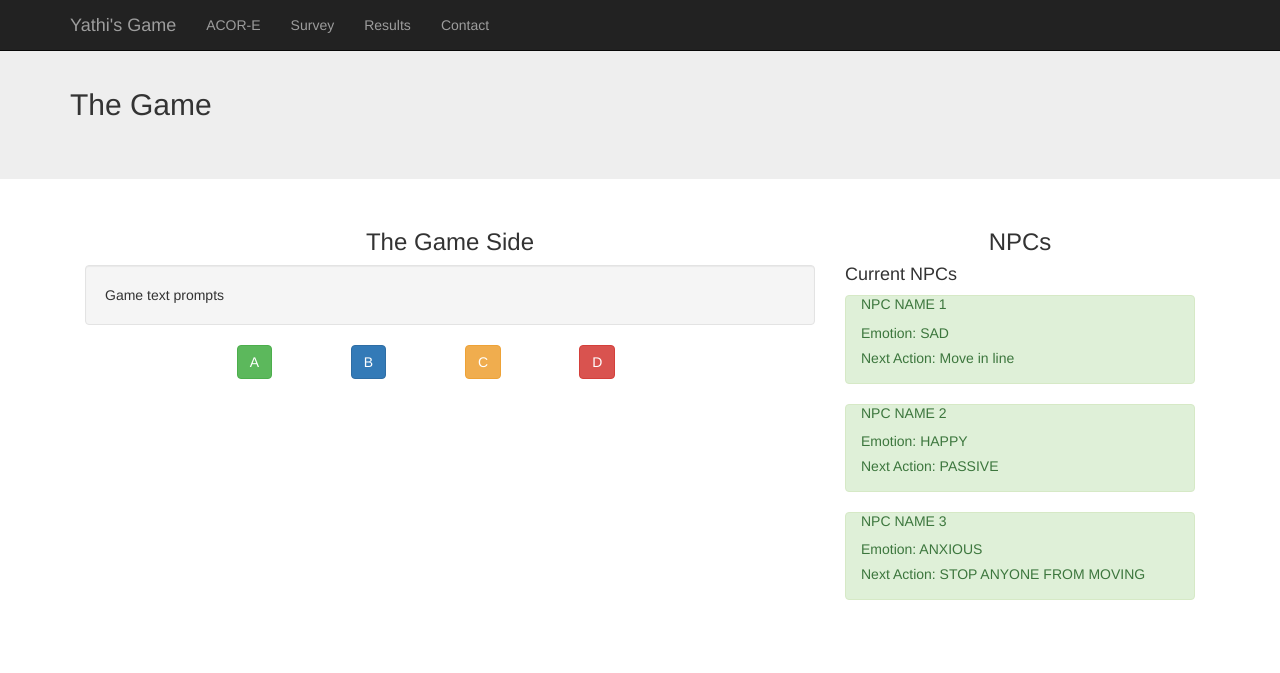
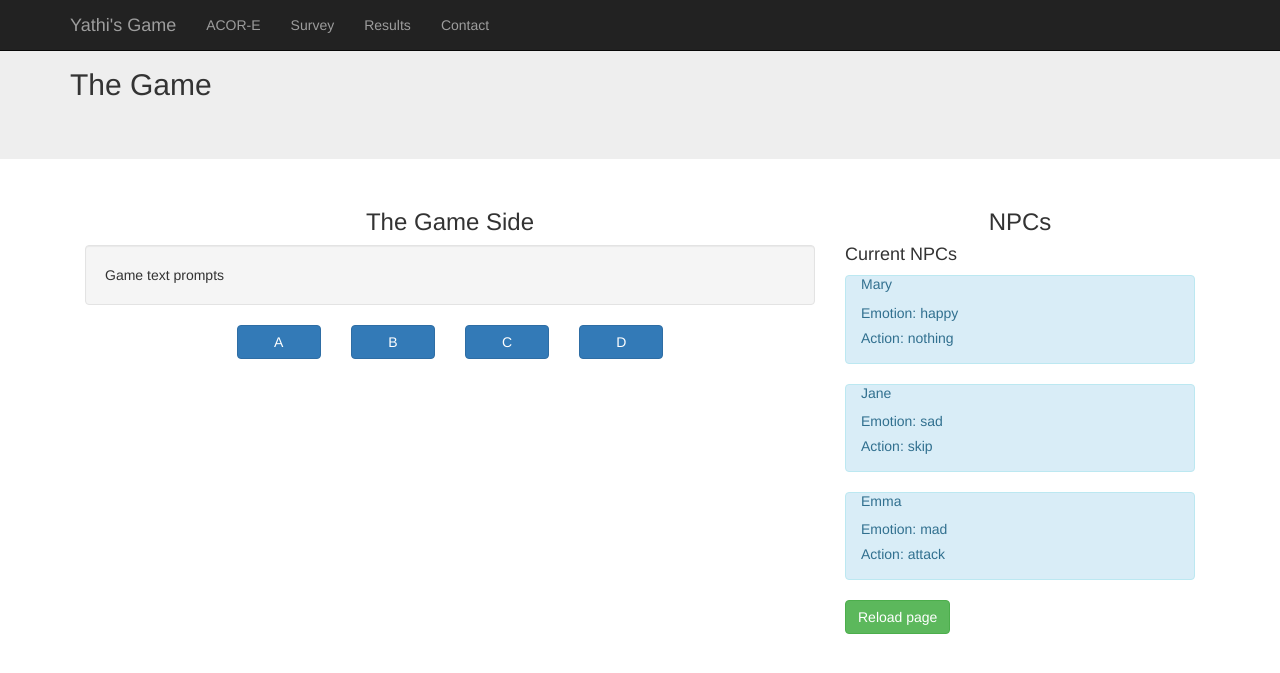
Before and after one commit to mviz/ACORE, a Django app: page / in a window 1280 px wide. Shown: the top 673 px of the page. Run offline with Django 3.2, Linux system fonts and the light colour scheme; some libraries are stand-ins or nearby versions.

Commit message:
NPC divs are now dependant on variables in the function view

```diff
--- a/game_survey/urls.py
+++ b/game_survey/urls.py
@@ -3,13 +3,14 @@ from django.conf.urls import patterns, include, url
 from django.contrib import admin
 admin.autodiscover()
 
-from .views import HomePageView, ContactView, AcoreView
+from .views import ContactView, AcoreView
 
 
 urlpatterns = patterns('',
-    url(r'^$', HomePageView.as_view(), name='home'),
+    #url(r'^$', HomePageView.as_view(), name='home'),
     url(r'^admin/', include(admin.site.urls)),
     url(r'^contact/', ContactView.as_view(), name='Contact page'),
     url(r'^acore/', AcoreView.as_view(), name='Acore page'),
     url(r'^surveys/', include('surveys.urls', namespace='surveys')),
+    url(r'^$', include('surveys.urls', namespace='surveys')),
 )
--- a/game_survey/views.py
+++ b/game_survey/views.py
@@ -1,7 +1,5 @@
 from django.views import generic
 
-class HomePageView(generic.TemplateView):
-    template_name = 'home.html'
 
 class ContactView(generic.TemplateView):
     template_name = 'contact.html'
--- /dev/null
+++ b/surveys/templates/surveys/home.html
@@ -0,0 +1,82 @@
+{% extends '_layouts/base.html' %}
+{% load surveys_tags %}
+
+{% block page_title %} <h2>The Game</h2> {% endblock page_title %}
+
+{% block page_content %}
+
+    <!-- This half is the game -->
+    <div class="col-sm-8">
+            <h3 style="text-align:center"> The Game Side </h3>
+            <strong><p id="last_move"> </p></strong>
+            <div class="well" id="game_text"> Game text prompts </div>
+            <div class="col-sm-2"> </div>
+            <div class="col-sm-8">
+                <div class='col-sm-3'><button type="button" class="btn btn-primary game_input" > A </button> </div>
+                <div class="col-sm-3"><button type="button" class="btn btn-primary game_input" > B </button> </div>
+                <div class="col-sm-3"><button type="button" class="btn btn-primary game_input" > C </button> </div>
+                <div class="col-sm-3"><button type="button" class="btn btn-primary game_input" > D </button> </div>
+            </div>
+
+    </div>
+
+    <!-- This half displays the NPCs -->
+    <div class="col-sm-4">
+        <h3 style="text-align:center"> NPCs </h3>
+            <!-- Add forloop here for each npc -->
+        <h4> Current NPCs </h4>
+        <div id="npc_div"></div>
+
+    <a href="javascript:history.go(0)"><button class="btn btn-success" type="button">Reload page </button></a>
+    </div>
+
+{% endblock page_content %}
+
+
+{% block css %}
+<style>
+    .game_input{
+        width:100%;
+    }
+</style>
+
+
+{% endblock css %}
+
+
+{% block js %}
+    <script>
+
+        function update_last_move($button_pressed){
+            var $last_move = $('#last_move')
+            var button_text = $button_pressed.text()
+            $last_move.html("Last move:" + button_text)
+        }
+
+
+        function update_game_text($button_pressed){
+            var $game_text = $('#game_text')
+            var new_text = $button_pressed.text()
+            $game_text.text($game_text.text() + new_text)
+        }
+
+        function set_npc_list(){
+            {% for npc in npc_list %}
+                $('<div class="alert alert-info" id="{{ npc.get_name }}">').appendTo('#npc_div')
+                $('<h5 style="margin-top:-1em"  style="text-align:center"> {{npc.get_name}} </h5>').appendTo('#{{npc.get_name}}')
+                $("<p>Emotion: {{npc.get_emotion}} </p>").appendTo('#{{npc.get_name}}')
+                $("<p>Action: {{npc.get_action}} </p>").appendTo('#{{npc.get_name}}')
+            {% endfor %}
+        }
+
+        $('document').ready(function(){
+            $('.game_input').click(function(){
+                var $button = $(this)
+                update_last_move($button)
+                update_game_text($button)
+            });
+
+        set_npc_list()
+        });
+    </script>
+{% endblock js %}
--- a/surveys/templates/surveys/survey_results.html
+++ b/surveys/templates/surveys/survey_results.html
@@ -1,5 +1,5 @@
 {% extends '_layouts/base.html' %}
-{% load surveys_stats %}
+{% load surveys_tags %}
 
 {% block page_title %} <h2> Results </h2> {% endblock page_title %}
 
--- a/surveys/urls.py
+++ b/surveys/urls.py
@@ -5,7 +5,7 @@ from . import views
 
 urlpatterns = patterns(
     '',
-    #url(r'^questions/', views.surveyIndex, name='survey list'),
+    url(r'^$', views.homepage_view, name="Home page"),
     url(r'^questions/', views.SurveyList.as_view(), name='survey results'),
     url(r'^results/', views.Results.as_view(), name='survey results'),
     url(r'^submitting/', views.submit_survey, name='redirect home'),
--- a/surveys/views.py
+++ b/surveys/views.py
@@ -1,4 +1,4 @@
-from django.shortcuts import get_object_or_404
+from django.shortcuts import get_object_or_404, render
 from django.views import generic
 from surveys.models import Question, Answer
 from django.core.urlresolvers import reverse
@@ -6,6 +6,30 @@ from django.http import HttpResponseRedirect, HttpResponse
 from . import forms
 
 import pdb
+
+
+class Npc_temp:
+    name = ''
+    emotion = ''
+    action = ''
+    def __init__(self, name, emotion, action):
+        self.name = name
+        self.emotion = emotion
+        self.action = action
+
+    def get_name(self):
+        return self.name
+    def get_emotion(self):
+        return self.emotion
+    def get_action(self):
+        return self.action
+
+def homepage_view(request):
+    npc_list = [ Npc_temp('Mary', 'happy', 'nothing'), Npc_temp('Jane', 'sad', 'skip'), Npc_temp('Emma', 'mad', 'attack')]
+    context_data = {
+        'npc_list':npc_list,
+    }
+    return render(request, 'surveys/home.html', context_data)
 
 class Results(generic.ListView):
     template_name = 'surveys/survey_results.html'
--- a/templates/_layouts/base.html
+++ b/templates/_layouts/base.html
@@ -6,7 +6,11 @@
 <head>
     <title>{% block title %}ACOR-E{% endblock title %}</title>
     <link rel="stylesheet" href="//netdna.bootstrapcdn.com/bootstrap/3.1.1/css/bootstrap.min.css">
+
     {% block css %}{% endblock css %}
+
+    <script src="//ajax.googleapis.com/ajax/libs/jquery/1.11.0/jquery.min.js"></script>
+    {% block js %}{% endblock js %}
 </head>
 <body>
     <!-- Fixed navbar at the top of the pgae -->
@@ -38,7 +42,6 @@
         {% block page_content %}{% endblock page_content %}
     </div>
 
-    <script src="//ajax.googleapis.com/ajax/libs/jquery/1.11.0/jquery.min.js"></script>
-    {% block js %}{% endblock js %}
+
 </body>
 </html>
--- a/templates/home.html
+++ /dev/null
@@ -1,85 +0,0 @@
-{% extends '_layouts/base.html' %}
-
-
-{% block page_title %} <h2>The Game</h2> {% endblock page_title %}
-
-{% block css %}
-
-.game_input{
-    width:100%;
-}
-
-{% endblock css %}
-
-{% block page_content %}
-
-    <!-- This half is the game -->
-    <div class="col-sm-8">
-            <h3 style="text-align:center"> The Game Side </h3>
-            <strong><p id="last_move"> </p></strong>
-            <div class="well" id="game_text"> Game text prompts </div>
-            <div class="col-sm-2"> </div>
-            <div class="col-sm-8">
-                <div class='col-sm-3'><button type="button" class="btn btn-success game_input" > A</button> </div>
-                <div class="col-sm-3"><button type="button" class="btn btn-primary game_input" > B </button> </div>
-                <div class="col-sm-3"><button type="button" class="btn btn-warning game_input" > C </button> </div>
-                <div class="col-sm-3"><button type="button" class="btn btn-danger game_input" >  D </button> </div>
-            </div>
-
-    </div>
-
-    <!-- This half displays the NPCs -->
-    <div class="col-sm-4">
-        <h3 style="text-align:center"> NPCs </h3>
-            <!-- Add forloop here for each npc -->
-        <h4> Current NPCs </h4>
-        <div class="alert alert-success" id="npc_1">
-            <h5 style="margin-top:-1em" class="npc_name"> NPC NAME 1 </h5>
-            <p class="npc_emotion"> Emotion: SAD </p>
-            <p class="npc_action"> Next Action: Move in line </p>
-        </div>
-        <div class="alert alert-success" id="npc_3">
-            <h5 style="margin-top:-1em" class="npc_name"> NPC NAME 2 </h5>
-            <p class="npc_emotion"> Emotion: HAPPY </p>
-            <p class="npc_action"> Next Action: PASSIVE </p>
-        </div>
-        <div class="alert alert-success" id="npc_5">
-                <h5 style="margin-top:-1em" class="npc_name"> NPC NAME 3 </h5>
-                <p class="npc_emotion"> Emotion: ANXIOUS </p>
-                <p class="npc_action"> Next Action: STOP ANYONE FROM MOVING </p>
-        </div>
-
-
-    </div>
-
-{% endblock page_content %}
-
-
-
-
-{% block js %}
-    <script>
-        // make this function work.... please
-        function update_last_move($button_pressed){
-            var $last_move = $('#last_move')
-            var button_text = $button_pressed.text()
-            $last_move.html('Last move: ' + button_text)
-        }
-
-
-        function update_game_text($button_pressed){
-            var $game_text = $('#game_text')
-            var new_text = $button_pressed.text()
-            $game_text.text($game_text.text() + new_text)
-        }
-
-
-        $('document').ready(function(){
-            $('.game_input').click(function(){
-                update_last_move($(this))
-                update_game_text($(this))
-            });
-
-        });
-    </script>
-{% endblock js %}
```
Also changed, not shown: game_survey/templatetags/game_controller.py (deleted, +0 -20 lines), surveys/templatetags/surveys_tags.py (renamed from surveys/templatetags/surveys_stats.py, +26 -0 lines), templates/about.html (deleted, +0 -14 lines), game_survey/templatetags/__init__.py (deleted).
